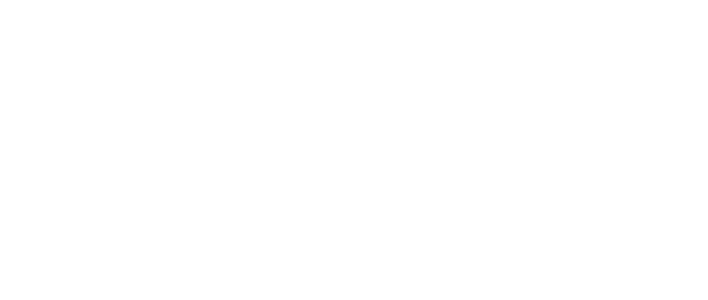
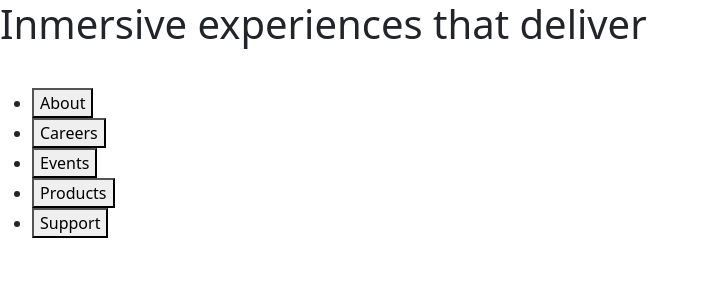
Before and after one commit to Bney28/landing-page-example, a React (Create React App) app: page / in a window 1280 px wide. Shown: the top 300 px of the page, without its empty margins (0-708 px from the left). Built offline with nearby package versions, Linux system fonts and the light colour scheme.

Commit message:
feat: App updated

```diff
--- a/src/App.js
+++ b/src/App.js
@@ -1,8 +1,11 @@
+import NavBar from "./Components/header";
+/* import "./Styles/style-headersass" */
 
 
 function App() {
   return (
     <>
+    <NavBar />
     </>
   );
 }
```
